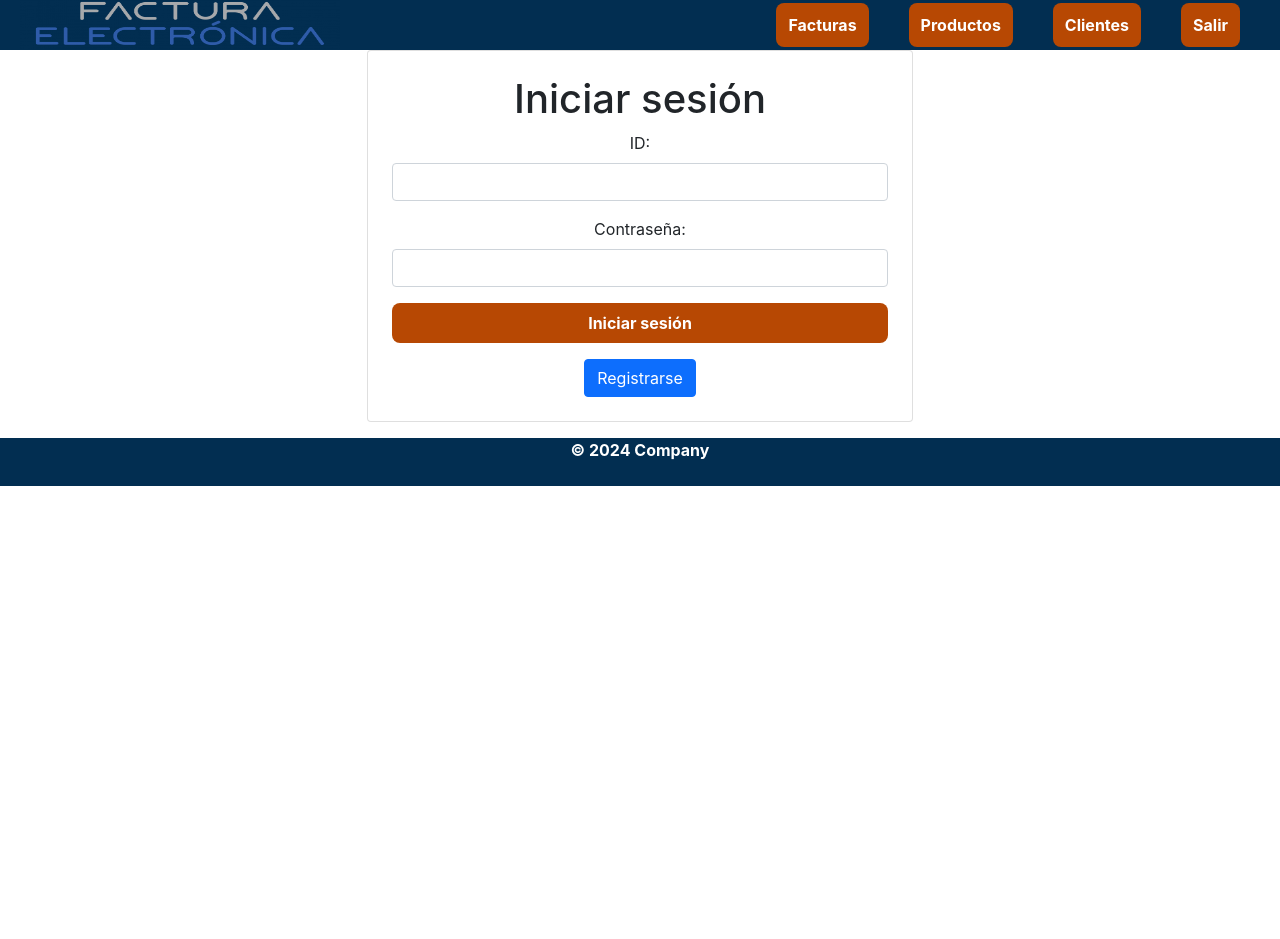
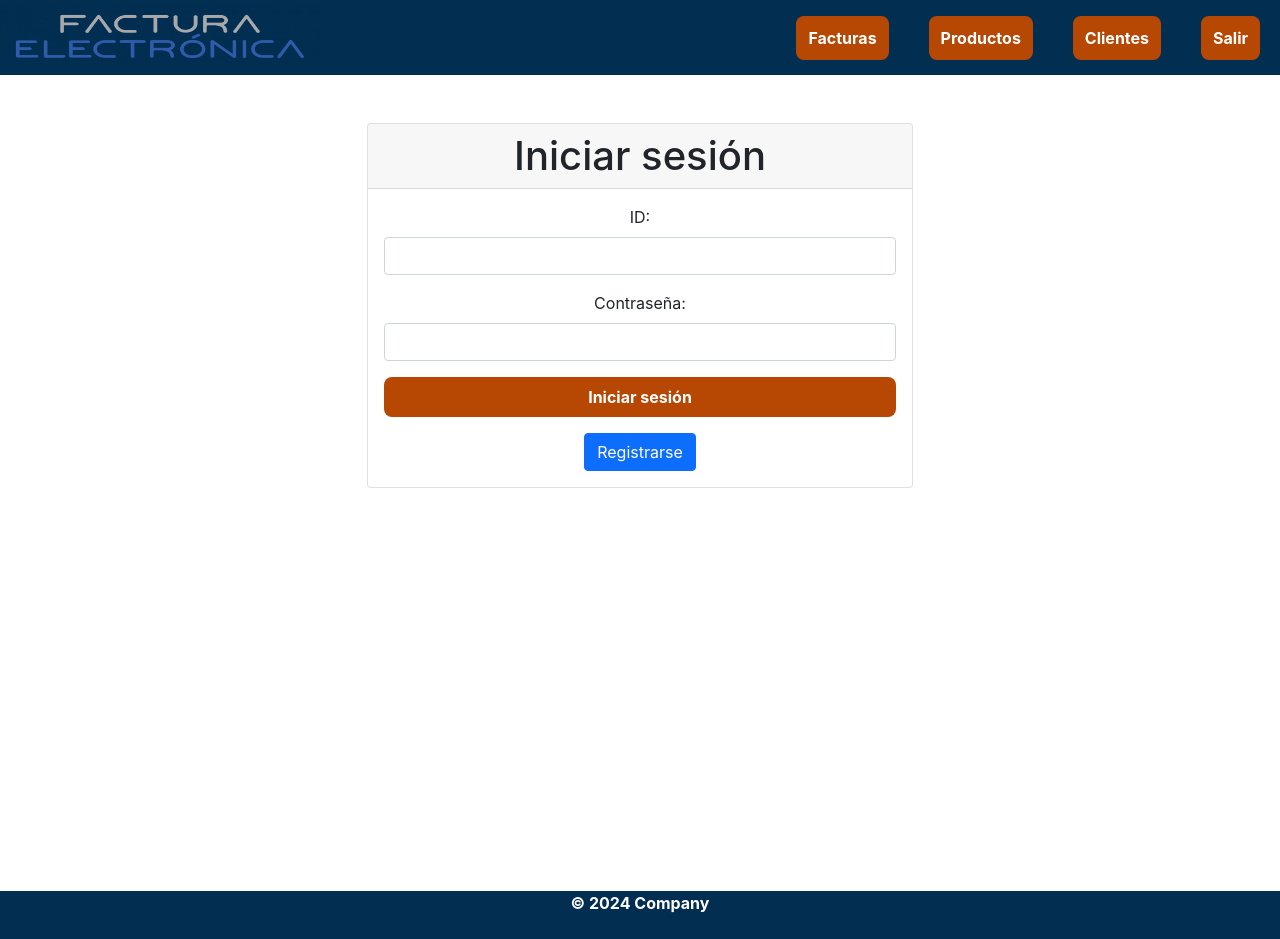
Before and after one commit to EddyVillarrealMunoz/Proyecto2, a React (Create React App) app in the folder proyecto2-frontend/: page /login in a window 1280 px wide. Before the commit the page ends 800 px from the top, so only its background shows below. Built offline with nearby package versions, Linux system fonts and the light colour scheme.

Commit message:
Aspectos Visuales

```diff
--- a/proyecto2-frontend/src/App.js
+++ b/proyecto2-frontend/src/App.js
@@ -26,8 +26,9 @@ function App() {
     <div >
         <BrowserRouter>
             {<Header/>}
+            <div className={"container min-vh-100"}>
                 <Routes>
-                    <Route exact path = '/'                           element = {< IndexComponent />}> </Route>
+                    <Route exact path = '/'                           element = {< Login />}> </Route>
                     <Route exact path = '/login'                      element = {< Login />}> </Route>
                     <Route exact path = '/logout'                     element = {< Logout />}> </Route>
                     <Route exact path = '/save-proveedor'             element = {< CreateProveedor/>}></Route>
@@ -53,6 +54,7 @@ function App() {
 
                     <Route exact path = '/profile-proveedor/:id'      element = {< ProfileProveedor/>}></Route>
                 </Routes>
+            </div>
             {<Footer/>}
         </BrowserRouter>
     </div>
--- a/proyecto2-frontend/src/Components/Footer.js
+++ b/proyecto2-frontend/src/Components/Footer.js
@@ -1,14 +1,13 @@
 import React from 'react';
 
-/*import '../css/style.css';*/
+import '../css/style.css';
 
 export const Footer = () => {
     return (
-        <div className={"align-bottom mt-3"}>
-            <footer className={"flex-wrap justify-content-between"}>
-                &copy; 2024 Company
+        <div>
+            <footer className={"align-bottom mt-3"}>
                 <div>
-
+                   <p>&copy; 2024 Company</p>
                 </div>
             </footer>
         </div>
--- a/proyecto2-frontend/src/Components/Login.js
+++ b/proyecto2-frontend/src/Components/Login.js
@@ -1,7 +1,6 @@
-import React, { useState } from 'react';
+import React, {useState} from 'react';
 import axios from 'axios';
-import { useNavigate } from 'react-router-dom';
-import { Link } from 'react-router-dom';
+import {Link, useNavigate} from 'react-router-dom';
 
 export const Login = () => {
     //------------------------------------------------------------------------------------------------------------------
@@ -15,7 +14,7 @@ export const Login = () => {
         event.preventDefault();
 
         try {
-            const response = await axios.post('http://localhost:8080/api/v1/login', { id, password });
+            const response = await axios.post('http://localhost:8080/api/v1/login', {id, password});
             const user = response.data;
 
             localStorage.setItem('user', JSON.stringify(user));
@@ -36,21 +35,24 @@ export const Login = () => {
     //------------------------------------------------------------------------------------------------------------------
     return (
         <div className="container">
-            <div className="row justify-content-center">
-                <div className="col-md-6">
-                    <div className="card p-4">
+            <br/>
+            <br/>
+            <div className='card col-md-6 offset-md-3 offset-md-3'>
+                <h1 className={"text-center card-header"}>Iniciar sesión</h1>
+                <div className={"card-body"}>
                     <form onSubmit={handleSubmit}>
-                            <h1 className="card-title text-center">Iniciar sesión</h1>
                         <div className="mb-3">
                             <label className="form-label">ID:</label>
-                                <input type="text" className="form-control" value={id} onChange={e => setId(e.target.value)} />
+                            <input type="text" className="form-control" value={id}
+                                   onChange={e => setId(e.target.value)}/>
                         </div>
                         <div className="mb-3">
                             <label className="form-label">Contraseña:</label>
-                                <input type="password" className="form-control" value={password} onChange={e => setPassword(e.target.value)} />
+                            <input type="password" className="form-control" value={password}
+                                   onChange={e => setPassword(e.target.value)}/>
                         </div>
                         <div className="d-grid gap-2">
-                                <input type="submit" className="btn btn-primary" value="Iniciar sesión" />
+                            <input type="submit" className="btn btn-primary" value="Iniciar sesión"/>
                         </div>
                     </form>
                     <div className="text-center mt-3">
@@ -59,7 +61,6 @@ export const Login = () => {
                 </div>
             </div>
         </div>
-        </div>
     );
 };
 
--- a/proyecto2-frontend/src/css/style.css
+++ b/proyecto2-frontend/src/css/style.css
@@ -31,8 +31,7 @@ header {
     justify-content: space-between;
     align-items: center;
     width: 100%;
-    padding: 20px;
-    max-height: 50px;
+    max-height: 75px;
     overflow: hidden;
 
 }
@@ -82,9 +81,6 @@ footer button {
     border-radius: 0.5em;
     border: none;
     font-weight: bold;
-}
-footer button:hover {
-    cursor: pointer;
 }
 
 .error {
```
Lines whose indentation alone changed are shown as unchanged.
